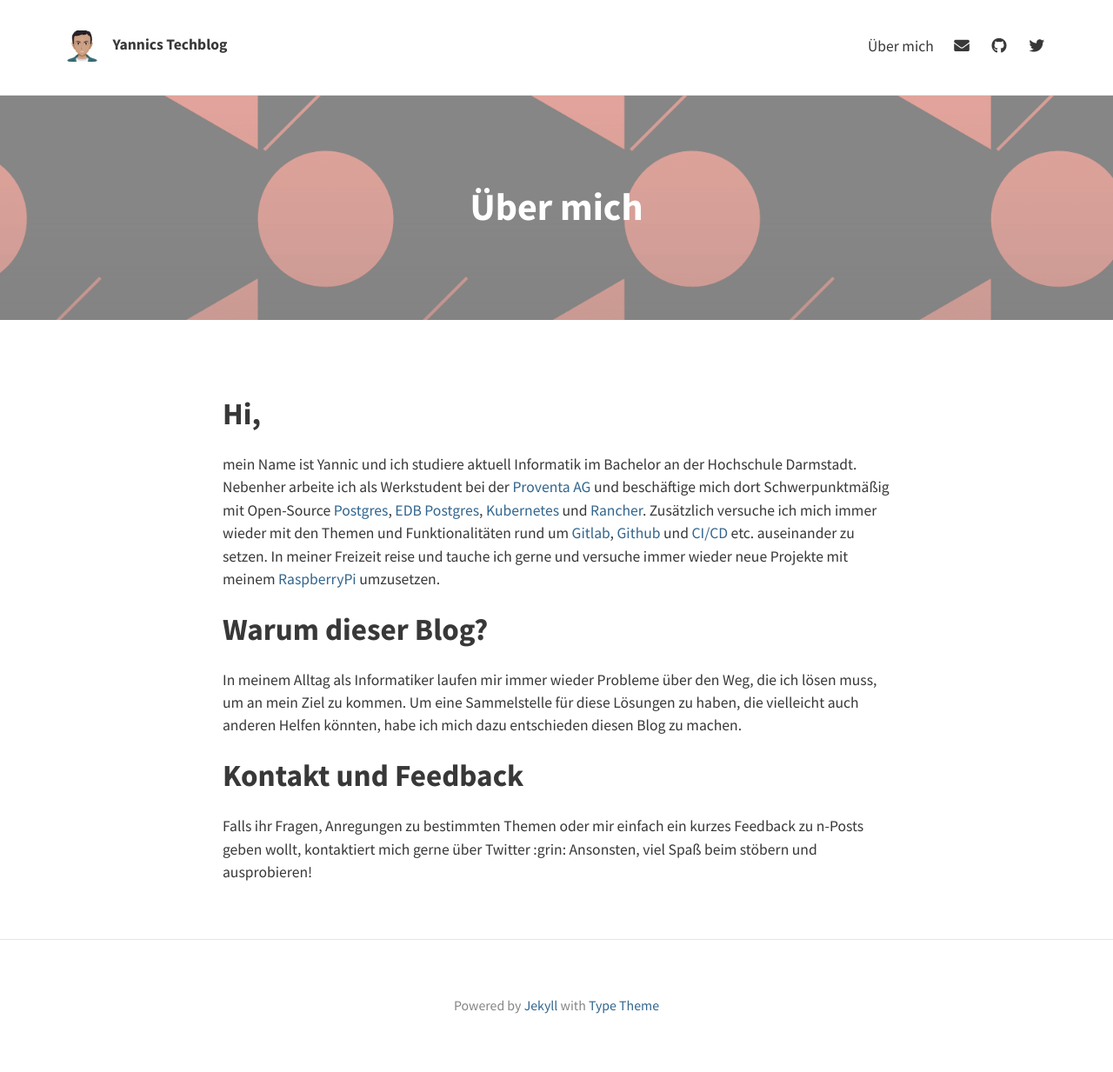
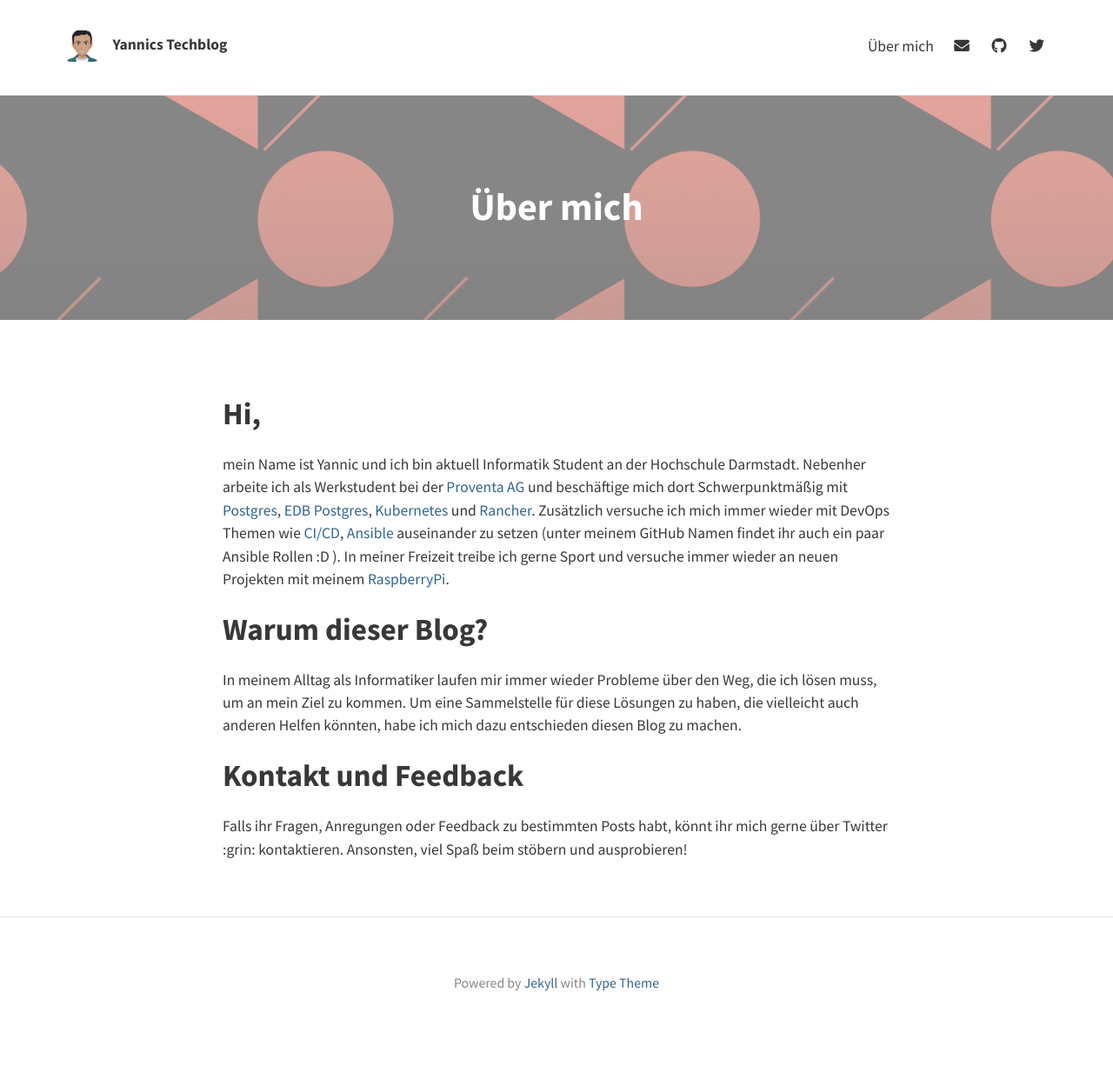
Before and after one commit to yanehi/techblog, a Jekyll site: the page built from about.md, in a window 1280 px wide. Shown: the whole page at 87% size. Built offline with Jekyll 4.4.1, drawn with Linux system fonts in a browser that asks for light colours; nearby versions of some CDN libraries; after the commit the page ends 1207 px from its top, so only the background shows below that.

Commit message:
Update About Page

```diff
--- a/about.md
+++ b/about.md
@@ -7,7 +7,7 @@ feature-img: "assets/img/sample_feature_img_2.png"
 
 ## Hi,
 
-mein Name ist Yannic und ich studiere aktuell Informatik im Bachelor an der Hochschule Darmstadt. Nebenher arbeite ich als Werkstudent bei der [Proventa AG](https://www.proventa.de) und beschäftige mich dort Schwerpunktmäßig mit Open-Source [Postgres](https://www.postgresql.org), [EDB Postgres](https://www.enterprisedb.com), [Kubernetes](https://kubernetes.io/de/) und [Rancher](https://rancher.com). Zusätzlich versuche ich mich immer wieder mit den Themen und Funktionalitäten rund um [Gitlab](https://about.gitlab.com), [Github](https://github.com) und [CI/CD](https://docs.gitlab.com/ee/ci/) etc. auseinander zu setzen. In meiner Freizeit reise und tauche ich gerne und versuche immer wieder neue Projekte mit meinem [RaspberryPi](https://www.raspberrypi.org) umzusetzen.
+mein Name ist Yannic und ich bin aktuell Informatik Student an der Hochschule Darmstadt. Nebenher arbeite ich als Werkstudent bei der [Proventa AG](https://www.proventa.de) und beschäftige mich dort Schwerpunktmäßig mit [Postgres](https://www.postgresql.org), [EDB Postgres](https://www.enterprisedb.com), [Kubernetes](https://kubernetes.io/de/) und [Rancher](https://rancher.com). Zusätzlich versuche ich mich immer wieder mit DevOps Themen wie [CI/CD](https://docs.gitlab.com/ee/ci/), [Ansible](https://www.ansible.com/) auseinander zu setzen (unter meinem GitHub Namen findet ihr auch ein paar Ansible Rollen :D ). In meiner Freizeit treibe ich gerne Sport und versuche immer wieder an neuen Projekten mit meinem [RaspberryPi](https://www.raspberrypi.org).
 
 ## Warum dieser Blog?
 
@@ -15,5 +15,5 @@ In meinem Alltag als Informatiker laufen mir immer wieder Probleme über den Weg
 
 ## Kontakt und Feedback
 
-Falls ihr Fragen, Anregungen zu bestimmten Themen oder mir einfach ein kurzes Feedback zu n-Posts geben wollt, kontaktiert mich gerne über Twitter :grin:
+Falls ihr Fragen, Anregungen oder Feedback zu bestimmten Posts habt, könnt ihr mich gerne über Twitter :grin: kontaktieren.
 Ansonsten, viel Spaß beim stöbern und ausprobieren!
```
